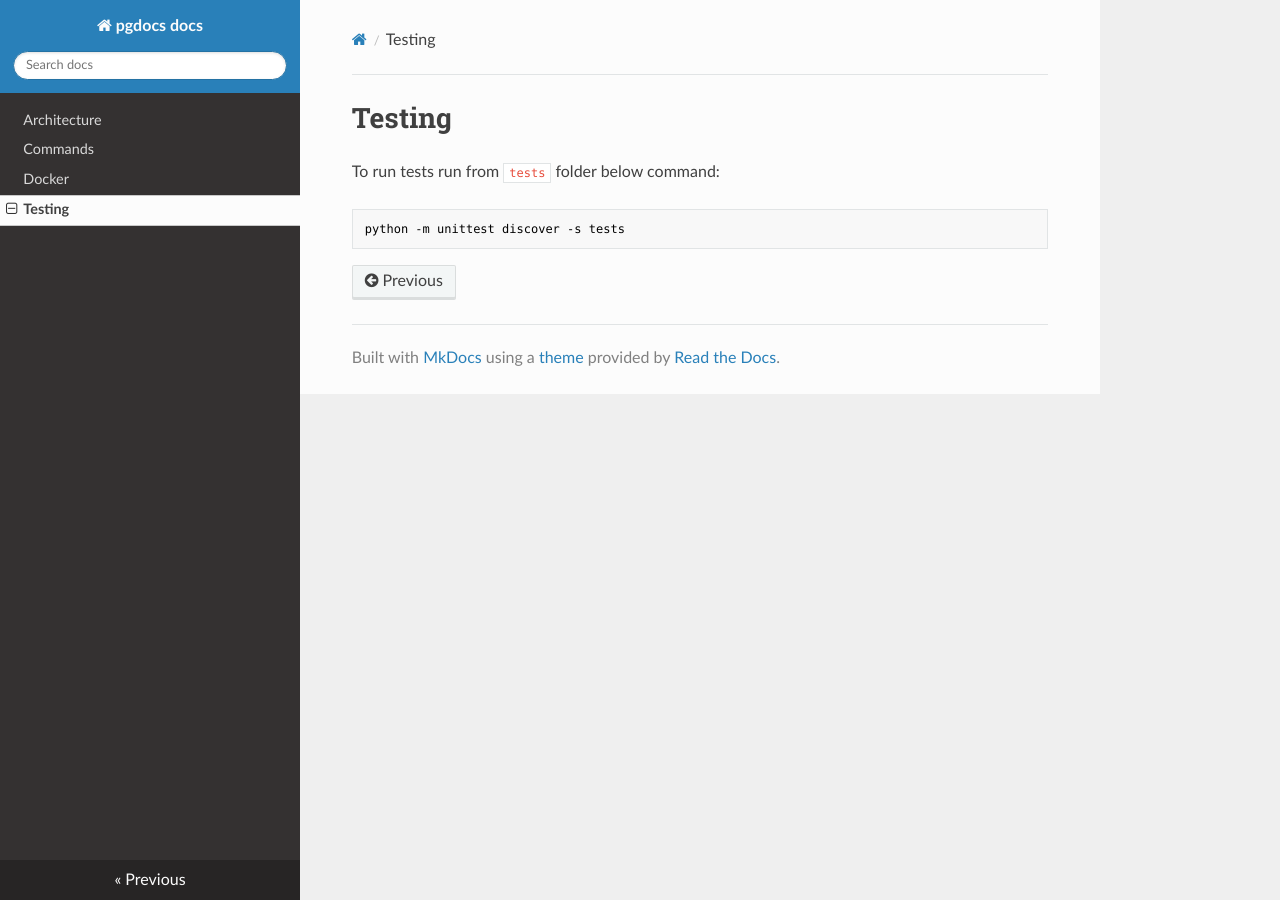
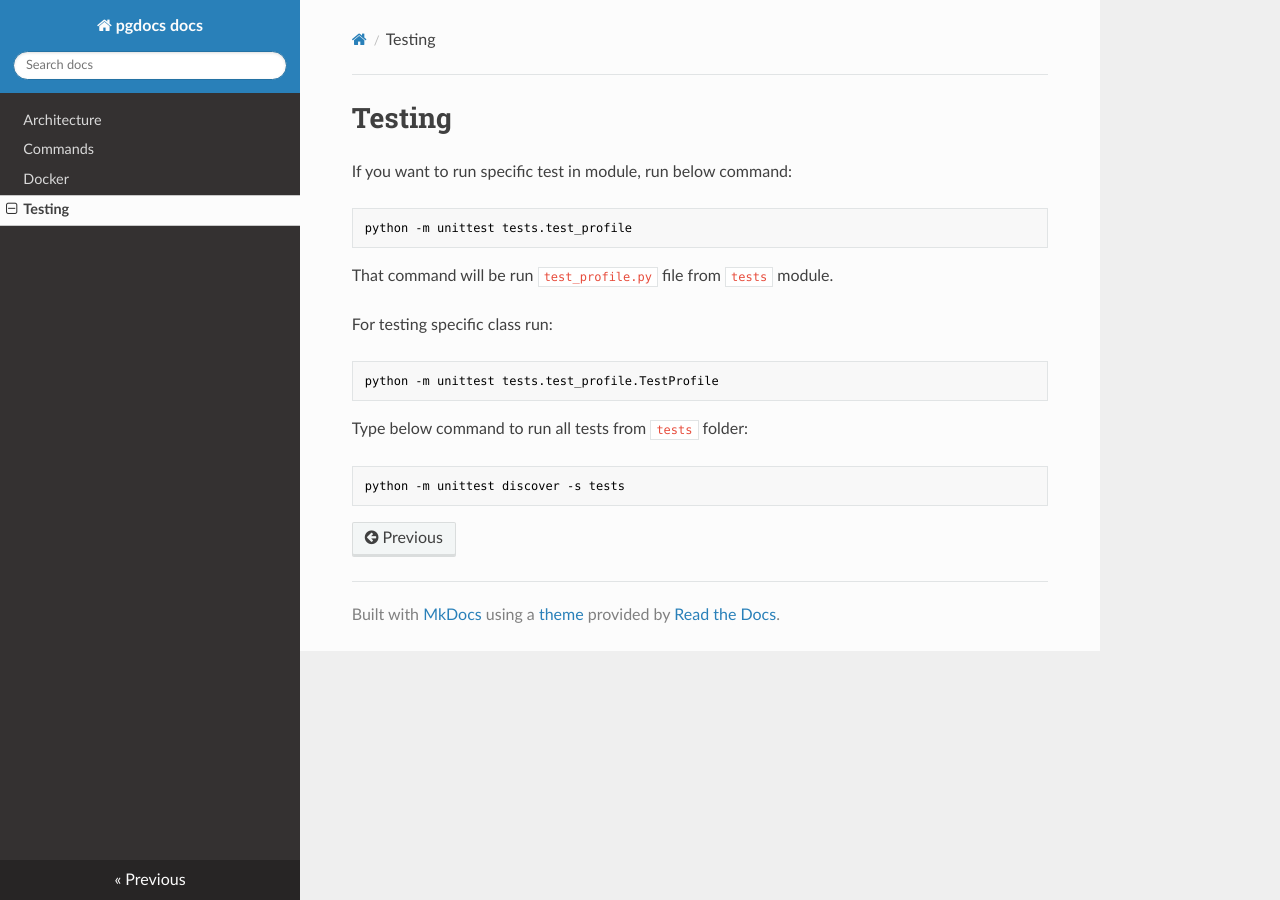
Before and after one commit to VEINHORN/pgdocs, an MkDocs documentation site: the page built from docs/testing.md, in a window 1280 px wide. Built offline with MkDocs 1.6.1, drawn with Linux system fonts in a browser that asks for light colours; nearby versions of some CDN libraries.

Commit message:
update docs

````diff
--- a/docs/testing.md
+++ b/docs/testing.md
@@ -1,6 +1,20 @@
 # Testing
 
-To run tests run from `tests` folder below command:
+If you want to run specific test in module, run below command:
+
+```shell
+python -m unittest tests.test_profile
+```
+
+That command will be run `test_profile.py` file from `tests` module.
+
+For testing specific class run:
+
+```shell
+python -m unittest tests.test_profile.TestProfile
+```
+
+Type below command to run all tests from `tests` folder:
 
 ```shell
 python -m unittest discover -s tests
````
